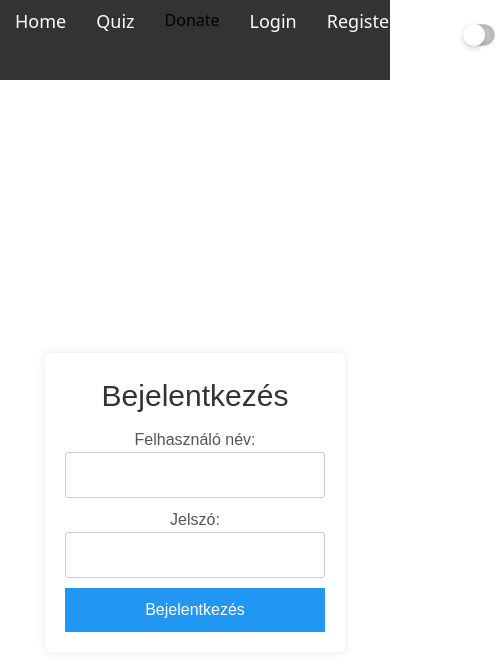
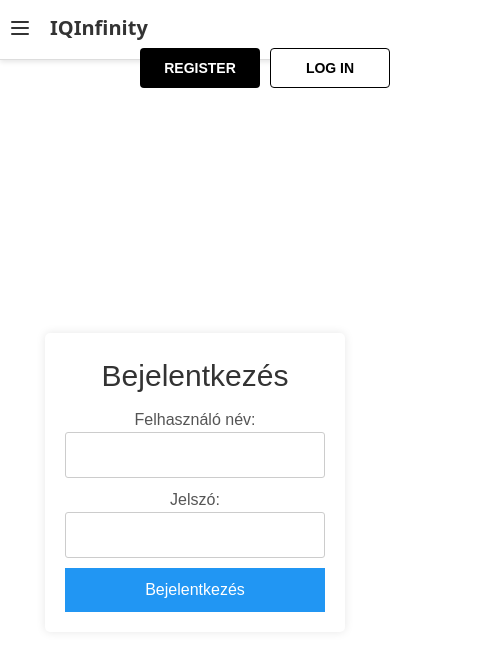
Before and after one commit to KaranyiczGabor/Vizsgaremek, a React (Create React App) app in the folder frontendfiles/: page /login in a window 390 px wide. Shown: the top 670 px of the page, 503 px wide, since content can reach past the window. Built offline with nearby package versions, Linux system fonts and the light colour scheme.

Commit message:
Navbar.js/css módosítva Sidebar hozzáadva

```diff
--- a/frontendfiles/package.json
+++ b/frontendfiles/package.json
@@ -7,9 +7,11 @@
     "bootstrap": "^5.3.3",
     "bootstrap-icons": "^1.11.3",
     "cra-template": "1.2.0",
+    "framer-motion": "^12.4.5",
+    "lucide-react": "^0.475.0",
     "react": "^19.0.0",
     "react-dom": "^19.0.0",
-    "react-router-dom": "^7.1.5",
+    "react-router-dom": "^7.2.0",
     "react-scripts": "5.0.1"
   },
   "scripts": {
--- a/frontendfiles/src/App.js
+++ b/frontendfiles/src/App.js
@@ -17,10 +17,10 @@ function App() {
 
       <Routes>
 
-        <Route path="/" element={<Home/>}/>
-        <Route path="/Register" element={<Register/>}/>
-        <Route path="/LogIn" element={<Login/>}/>
-        <Route path="/Quiz" element={<Quiz/>}/>
+        <Route path="/home" element={<Home/>}/>
+        <Route path="/register" element={<Register/>}/>
+        <Route path="/login" element={<Login/>}/>
+        <Route path="/quiz" element={<Quiz/>}/>
       </Routes>
 
 
--- /dev/null
+++ b/frontendfiles/src/Navbar.css
@@ -0,0 +1,100 @@
+.navbar {
+  display: flex;
+  align-items: center;
+  justify-content: space-between;
+  padding: 0 1.5rem;
+  background: white;
+  border-bottom: 1px solid #ddd;
+  box-shadow: 0 2px 5px rgba(0, 0, 0, 0.1);
+  height: 60px;
+}
+
+.navbar-left {
+  display: flex;
+  align-items: center;
+  gap: 10px;
+}
+
+.menu-button {
+  background: none;
+  border: none;
+  cursor: pointer;
+  display: flex;
+  align-items: center;
+  justify-content: center;
+  width: 40px;
+  height: 40px;
+  padding: 0;
+  margin: 0;
+}
+
+.menu-button:hover {
+  background: rgba(0, 0, 0, 0.1);
+  border-radius: 5px;
+}
+
+.icon {
+  width: 24px;
+  height: 24px;
+  color: #333;
+}
+
+.site-title {
+  font-size: 20px;
+  font-weight: bold;
+  color: #333;
+  margin: 0;
+  padding: 0;
+}
+
+.menu-items {
+  display: flex;
+  align-items: center;
+  gap: 15px;
+  margin-left: auto;
+  list-style: none;
+  padding: 0;
+}
+
+.menu-items a {
+  display: flex;
+  align-items: center;
+  justify-content: center;
+  text-decoration: none;
+  font-size: 14px;
+  font-weight: bold;
+  text-transform: uppercase;
+  padding: 10px 20px;
+  border-radius: 4px;
+  transition: all 0.3s ease;
+  height: 40px;
+  min-width: 120px;
+}
+
+.menu-items .register {
+  background-color: black;
+  color: white;
+  border: none;
+}
+
+.menu-items .register:hover {
+  background-color: #333;
+}
+
+.menu-items .login {
+  background-color: white;
+  color: black;
+  border: 0.5px solid black;
+}
+
+.menu-items .login:hover {
+  background-color: black;
+  color: white;
+}
+
+@media (max-width: 768px) {
+  .menu-items {
+    font-size: 12px;
+    gap: 10px;
+  }
+}
--- a/frontendfiles/src/Navbar.js
+++ b/frontendfiles/src/Navbar.js
@@ -1,36 +1,29 @@
-import React, { useEffect, useState } from 'react'
-import './navbarstyle.css';
 import { Link } from 'react-router-dom';
-import './Themestyle.css'
-
-
+import { useState } from "react";
+import { Menu } from "lucide-react";
+import Sidebar from "./Sidebar";
+import "./Navbar.css";
 
 export default function Navbar() {
-  const [theme, setTheme] = useState('light-theme');
-
-  const toggleTheme = () => {
-    setTheme((prevTheme) => (prevTheme === 'light-theme' ? 'dark-theme' : 'light-theme'));
-  };
-
-  useEffect(() => {
-    document.body.className = theme;
-  }, [theme]);
+  const [isOpen, setIsOpen] = useState(false);
 
   return (
-    <nav className='navbar' >
-    <div >
-      <ul className='menu-items' >
-         <li><Link to="/"> Home </Link></li>
-         <li><Link to="/Quiz">Quiz</Link></li>
-         <li>Donate</li>
-         <li><Link to="/Login"> Login </Link></li>
-         <li><Link to="/Register"> Register </Link></li>
-         <label className="theme-toggle-label">
-              Sötét Mód
-              <input type="checkbox" className="theme-toggle-checkbox" checked={theme === 'dark-theme'} onChange={toggleTheme} />
-         </label>
-    </ul>
-    </div>
-  </nav>
-  )
+    <>
+      <nav className="navbar">
+        <div className="navbar-left">
+          <button className="menu-button" onClick={() => setIsOpen(true)}>
+            <Menu className="icon" />
+          </button>
+          <h1 className="site-title">IQInfinity</h1>
+        </div>
+
+        <ul className="menu-items">
+          <li><Link to="/register" className="register">Register</Link></li>
+          <li><Link to="/login" className="login">Log in</Link></li>
+        </ul>
+      </nav>
+
+      <Sidebar isOpen={isOpen} onClose={() => setIsOpen(false)} />
+    </>
+  );
 }
--- /dev/null
+++ b/frontendfiles/src/Sidebar.css
@@ -0,0 +1,68 @@
+.sidebar {
+    position: fixed;
+    top: 0;
+    left: -300px;
+    width: 280px;
+    height: 100%;
+    background: white;
+    box-shadow: 2px 0 10px rgba(0, 0, 0, 0.1);
+    padding: 1rem;
+    z-index: 100;
+    display: flex;
+    flex-direction: column;
+    transition: left 0.3s ease-in-out;
+  }
+
+  .sidebar.open {
+    left: 0;
+  }
+
+  .sidebar-header {
+    display: flex;
+    justify-content: space-between;
+    align-items: center;
+    margin-bottom: 1rem;
+  }
+
+  .sidebar-header h2 {
+    font-size: 1.2rem;
+    font-weight: bold;
+    color: #333;
+  }
+
+  .close-button {
+    background: none;
+    border: none;
+    cursor: pointer;
+  }
+
+  .sidebar-menu {
+    list-style: none;
+    padding: 0;
+    margin: 0;
+  }
+
+  .sidebar-menu li {
+    margin-bottom: 1rem;
+  }
+
+  .sidebar-menu a {
+    text-decoration: none;
+    color: #333;
+    font-size: 1rem;
+    transition: color 0.3s ease;
+  }
+
+  .sidebar-menu a:hover {
+    color: #007aff;
+  }
+
+  .sidebar-overlay {
+    position: fixed;
+    top: 0;
+    left: 0;
+    width: 100vw;
+    height: 100vh;
+    background: rgba(0, 0, 0, 0.3);
+    z-index: 99;
+  }
--- /dev/null
+++ b/frontendfiles/src/Sidebar.js
@@ -0,0 +1,30 @@
+import { Link } from 'react-router-dom';
+import { motion } from "framer-motion";
+import { X } from "lucide-react";
+import "./Sidebar.css";
+
+export default function Sidebar({ isOpen, onClose }) {
+    return (
+        <>
+            {isOpen && <div className="sidebar-overlay" onClick={onClose}></div>}
+
+            <motion.div
+                initial={{ x: -300 }}
+                animate={{ x: isOpen ? 0 : -300 }}
+                transition={{ duration: 0.3 }}
+                className={`sidebar ${isOpen ? "open" : "closed"}`}
+            >
+                <div className="sidebar-header">
+                    <button className="close-button" onClick={onClose}>
+                        <X className="icon" />
+                    </button>
+                </div>
+                <ul className="sidebar-menu">
+                    <li><Link to="/home"> Home </Link></li>
+                    <li><Link to="/quiz">Quiz</Link></li>
+                    <li>Donate</li>
+                </ul>
+            </motion.div>
+        </>
+    );
+}
--- a/frontendfiles/src/navbarstyle.css
+++ /dev/null
@@ -1,26 +0,0 @@
-.navbar {
-  background-color: #333;
-  padding: 10px;
-}
-
-.menu-items {
-  list-style-type: none;
-  margin: 0;
-  padding: 0;
-  display: flex;
-  justify-content: center;
-}
-
-.menu-items li {
-  margin: 0 15px;
-}
-
-.menu-items a {
-  color: white;
-  text-decoration: none;
-  font-size: 18px;
-}
-
-.menu-items a:hover {
-  text-decoration: underline;
-}
```
Also changed, not shown: 1 other file (tests, documents, lock files or other folders).
